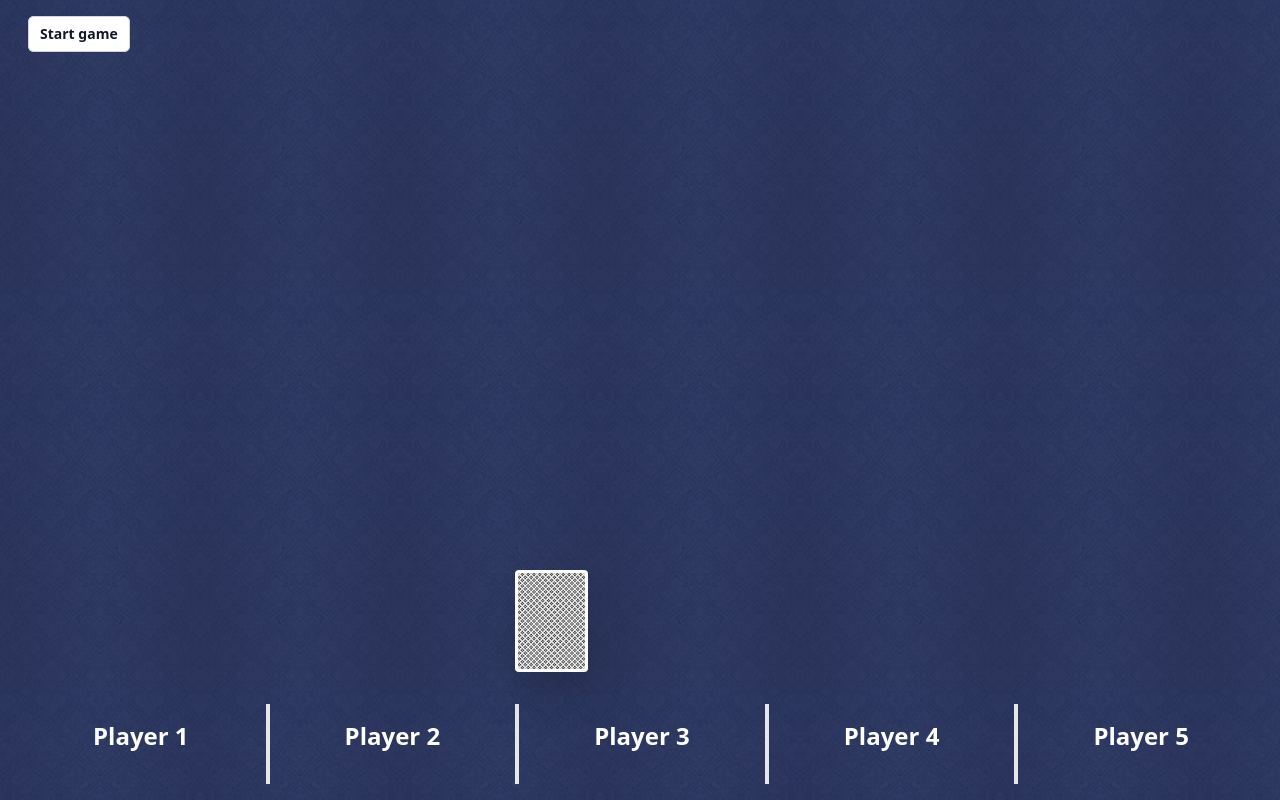
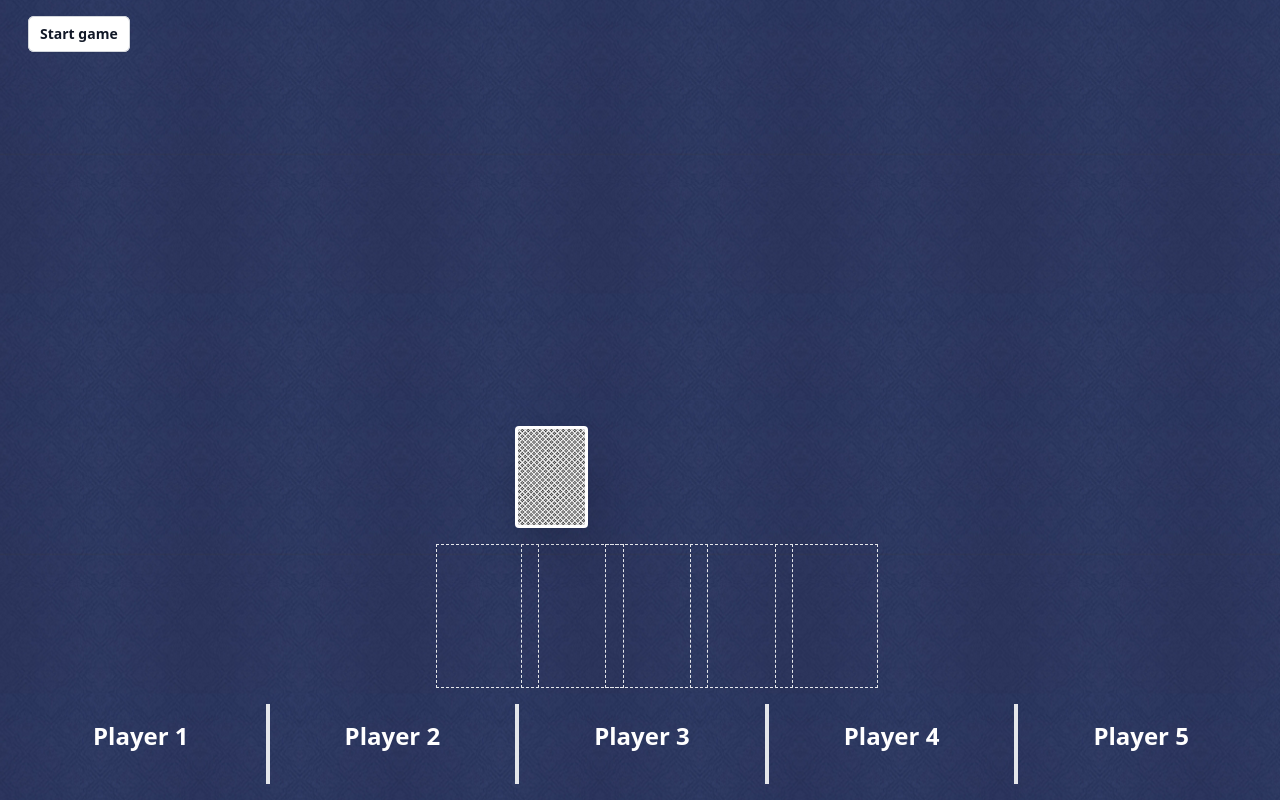
Before and after one commit to danielfeather/twety-five, a React (Create React App) app: page /games/13b56b64-14df-4efa-8edf-567d80291c27 in a window 1280 px wide. Built offline with nearby package versions, Linux system fonts and the light colour scheme; the HTML template or start-up script is replaced by a standard one.

Commit message:
Added player timer

```diff
--- a/src/components/Card.tsx
+++ b/src/components/Card.tsx
@@ -24,6 +24,7 @@ export enum Rank {
 }
 
 interface CardProps {
+	card?: number
 	suit?: Suit
 	rank?: Rank
 	flipped?: boolean
@@ -32,16 +33,20 @@ interface CardProps {
 const Card: FC<CardProps & HTMLProps<HTMLDivElement>> = (props) => {
 
 	const getImage = () => {
-		if (props.suit === undefined || props.rank === undefined) {
-			return ''
+		if (props.suit !== undefined && props.rank !== undefined) {
+			return `/images/cards/front-${props.suit + props.rank}.png`
 		}
 
-		return `/images/cards/front-${Math.round(props.suit) + Math.round(props.rank)}.png`
+		if (props.card !== undefined) {
+			return `/images/cards/front-${props.card}.png`
+		}
+
+		return ''
 	}
 
 	return (
 		<div onClick={props.onClick} className={"shadow-2xl overflow-hidden rounded relative " + props.className}>
-			<img src={props.flipped ? getImage() : '/images/cards/back.png'} alt="Back of card" />
+			<img src={props.flipped ? getImage() : '/images/cards/back.png'} alt="Card" />
 		</div>
 	)
 }
--- /dev/null
+++ b/src/components/Deck.tsx
@@ -0,0 +1,45 @@
+import React, {FC, HTMLProps} from 'react'
+import Card from './Card'
+
+interface DeckProps {
+    trump?: {
+        card: number
+        robbed: boolean
+    }
+    card: boolean
+}
+
+function getTrumpCard(card: number, robbed: boolean) {
+    if (!robbed) {
+        return <Card card={card} flipped={true} />
+    }
+
+    return (
+        <div className="relative">
+            <Card card={card} flipped={true} />
+            <div className="absolute inset-0 bg-black bg-opacity-25 flex items-center justify-center">
+                <span className="absolute bg-red-500 w-6 h-6 text-center text-white rounded-full -top-3">💸️</span>
+            </div>
+        </div>
+    )
+}
+
+const Deck: FC<DeckProps & HTMLProps<HTMLDivElement>> = ({ trump, card, ...props }) => {
+    return (
+        <div className={`grid grid-flow-row row-start-1 grid-cols-3 gap-4 col-start-3 ${props.className}`} {...props}>
+            <div>
+                <Card flipped={false} />
+            </div>
+            <div>
+                {
+                    trump ? getTrumpCard(trump.card, trump.robbed) : ''
+                }
+            </div>
+            <div>
+                { card ? <Card flipped={false} /> : '' }
+            </div>
+        </div>
+    )
+}
+
+export default Deck
--- /dev/null
+++ b/src/components/Table.tsx
@@ -0,0 +1,28 @@
+import React, {FC, HTMLProps, PropsWithChildren} from 'react'
+import Card from './Card'
+
+interface TableProps {
+    cards: number[]
+    players: number[]
+}
+
+const Table: FC<PropsWithChildren<TableProps & HTMLProps<HTMLDivElement>>> = ({ cards, players, ...props }) => {
+
+    return (
+        <div {...props} className={`grid grid-flow-row grid-cols-5 gap-4 ${props.className}`} >
+            {
+                players.map((player) => {
+                    return (
+                        <div className="border border-dashed" style={{height: 144, width: 103}}>
+                            { cards[player] ? <Card card={cards[player]} flipped={true} /> : '' }
+                        </div>
+                    )
+                })
+            }
+        </div>
+    )
+
+
+}
+
+export default Table
--- /dev/null
+++ b/src/components/Time.tsx
@@ -0,0 +1,59 @@
+import { FC, useEffect, useRef } from 'react'
+
+interface TimeProps {
+    from: Date
+    until: Date
+    onComplete?: () => void
+}
+
+const Time: FC<TimeProps> = ({ from, until, onComplete }) => {
+
+    const progress = useRef<HTMLProgressElement>(null)
+
+    useEffect(() => {
+
+        window.requestAnimationFrame(step)
+
+    }, [from, until])
+
+    let previous: number | undefined
+    let done = false
+
+    function step(timestamp: number) {
+
+        if (previous === undefined) {
+            previous = timestamp
+        }
+
+        if (timestamp - previous > 50) {
+            const range = until.getTime() - from.getTime()
+            const current = until.getTime() - Date.now()
+            const remaining = current / range * 100
+
+            if (progress.current) {
+                progress.current.value = remaining
+            }
+            previous = timestamp
+        }
+
+        if (Date.now() > until.getTime()) {
+            if (progress.current) {
+                progress.current.value = 0
+            }
+            done = true
+            if (onComplete) {
+                onComplete()
+            }
+        }
+
+        if (!done) {
+            window.requestAnimationFrame(step)
+        }
+    }
+
+    return (
+        <progress className="w-full" max={100} ref={progress}></progress>
+    )
+}
+
+export default Time
--- a/src/routes/Game.tsx
+++ b/src/routes/Game.tsx
@@ -2,6 +2,8 @@ import React, {FC, useEffect, useState} from 'react'
 import Card, {Rank, Suit} from '../components/Card'
 import Button, {Style} from '../components/Button'
 import Player from '../components/Player'
+import Table from "../components/Table";
+import Deck from "../components/Deck";
 
 interface Hands {
     [player: number]: number[]
@@ -10,8 +12,6 @@ interface Hands {
 interface Trump {
     robbed: boolean
     card: number
-    suit: Suit
-    rank: Rank
 }
 
 function getSuit(card: number) {
@@ -40,7 +40,7 @@ const Game: FC = () => {
     const [trump, setTrump] = useState<Trump>()
     const players = [...Array(5).keys()]
     const [currentPlayer, setCurrentPlayer] = useState<number>(0)
-    const [releasedCard, setReleasedCard] = useState<boolean>()
+    const [releasedCard, setReleasedCard] = useState<boolean>(false)
     const [robbing, setRobbing] = useState<boolean>(false)
     const [table, setTable] = useState<number[]>([])
 
@@ -58,7 +58,6 @@ const Game: FC = () => {
         const rank = getRank(suit, card)
 
         function onCardClick() {
-            console.log(robbing)
             if (robbing) {
                 robTrump(card, player)
                 return
@@ -88,13 +87,10 @@ const Game: FC = () => {
         }
 
         const trumpCard = availableCards.shift() as number
-        const trumpSuit = getSuit(trumpCard)
 
         setTrump({
             robbed: false,
             card: trumpCard,
-            suit: trumpSuit,
-            rank: getRank(trumpSuit, trumpCard)
         })
     }
 
@@ -146,7 +142,7 @@ const Game: FC = () => {
             return;
         }
 
-        if (!isAceOfTrumps(trump.card, trump.suit)) {
+        if (!isAceOfTrumps(trump.card, getSuit(trump.card))) {
             return;
         }
 
@@ -158,50 +154,15 @@ const Game: FC = () => {
         // If the A of trumps is turned up then the player may rob immediately and discard one of their cards
     }, [currentPlayer, trump])
 
-    function getTrumpCard(suit: Suit, rank: Rank, robbed: boolean) {
-        if (!robbed) {
-            return <Card suit={suit} rank={rank} flipped={true} />
-        }
-
-        return (
-            <div className="relative">
-                <Card suit={suit} rank={rank} flipped={true} />
-                <div className="absolute inset-0 bg-black bg-opacity-25 flex items-center justify-center">
-                    <span className="absolute bg-red-500 w-6 h-6 text-center text-white rounded-full -top-3">!</span>
-                </div>
-            </div>
-        )
-    }
-
     return (
         <section className="p-4 h-full flex flex-wrap" style={{backgroundImage: "url('/images/wallpapers/vintage-wallpaper.webp')"}}>
             <Button variant={trump ? Style.DANGER : Style.DEFAULT} className="absolute" onClick={deal}>
                 {trump ? 'Restart game' : 'Start game'}
             </Button>
             <div className="mt-auto grid grid-cols-5 grid-flow-row w-full gap-y-4">
-                <div className="grid grid-flow-row row-start-1 grid-cols-3 gap-4 col-start-3">
-                    <div>
-                        <Card flipped={false} />
-                    </div>
-                    <div>
-                        {
-                            trump ? getTrumpCard(trump.suit, trump.rank, trump.robbed) : ''
-                        }
-                    </div>
-                    <div>
-                        { releasedCard ? <Card flipped={false} /> : '' }
-                    </div>
-                </div>
+                <Deck trump={trump} card={releasedCard} />
                 <div className="col-span-3 col-start-2 row-start-2 grid grid-flow-row gap-4 grid-cols-9">
-                    <div className="grid grid-flow-row grid-cols-5 col-start-3 col-end-8 gap-4">
-                        {
-                            table.map(card => {
-                                const suit = getSuit(card)
-                                const rank = getRank(suit, card)
-                                return ( <Card key={card} suit={suit} rank={rank} flipped={true} /> )
-                            })
-                        }
-                    </div>
+                    <Table cards={table} className="col-start-3 col-end-8" players={players} />
                 </div>
                 <div className="col-span-5 grid grid-flow-row grid-cols-5">
                     {
```
Also changed, not shown: src/components/Player.tsx (+4 -3 lines).
